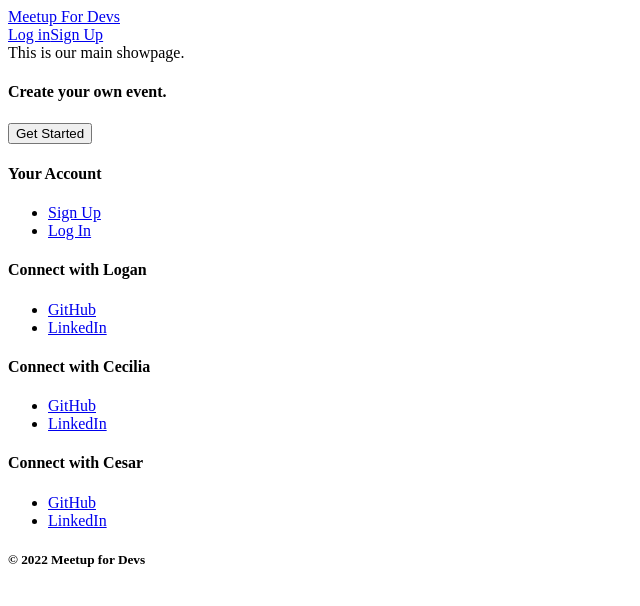
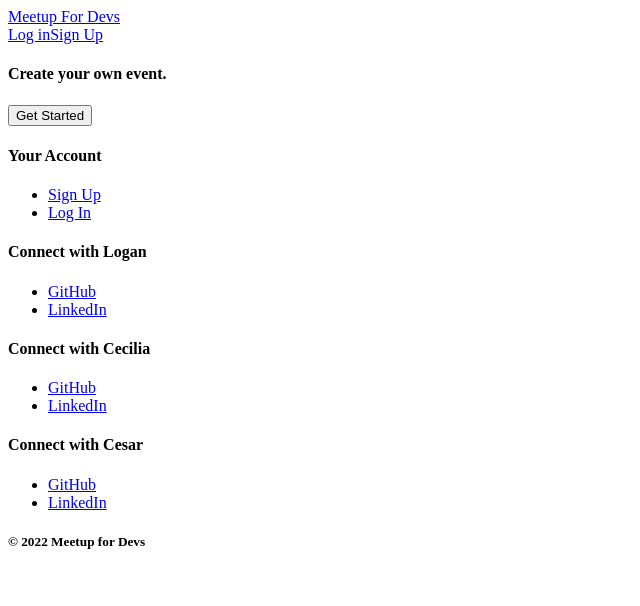
Before and after one commit to Lilly-27/meetup-frontend, a React (Create React App) app: page / in a window 1280 px wide. Shown: the top 606 px of the page, without its empty margins (0-640 px from the left). Built offline with nearby package versions, Linux system fonts and the light colour scheme.

Commit message:
Updated routes to include a show page.

```diff
--- a/src/App.js
+++ b/src/App.js
@@ -3,25 +3,18 @@
 import Header from './components/Header';
 import Footer from './components/Footer';
 import Show from './components/Show';
-import CreateUser from './components/CreateUser';
 import Login from './components/Login';
+import SignUp from './components/SignUp';
 
 function App() {
   return (
     <div className="App">
-          <div className="Header">
-            <Header />
-          </div>
 
-          <div className="Show">
-            <Show />
-          </div>
 
-          <div className="Footer">
-            <Footer />
-          </div>
           <Routes >
+          <Route exact path='/' element={<Show/>}/>
           <Route exact path='/events' element={<EventHomepage/>}/>
+          <Route exact path='/signup' element={<SignUp/>}/>
           </Routes>
 
     </div>
--- a/src/components/CreateUser.js
+++ /dev/null
@@ -1,9 +0,0 @@
-import React from 'react'
-
-const CreateUser = () => {
-  return (
-    <div className="">CreateUser</div>
-  )
-}
-
-export default CreateUser
--- a/src/components/Show.js
+++ b/src/components/Show.js
@@ -1,8 +1,22 @@
+import Header from './Header'
+import Footer from './Footer'
 import React from 'react'
 
 function Show() {
   return (
-    <div>This is our main showpage.</div>
+    <div className="homepage">
+        <div className="Header">
+            <Header />
+        </div>
+
+        {/* <div className="Show">
+            <Show />
+        </div> */}
+
+        <div className="Footer">
+            <Footer />
+        </div>
+    </div>
   )
 }
 
--- /dev/null
+++ b/src/components/SignUp.js
@@ -0,0 +1,11 @@
+import React from 'react'
+
+const SignUp = () => {
+  return (
+    <div className="form-container">
+
+    </div>
+  )
+}
+
+export default SignUp;
```
